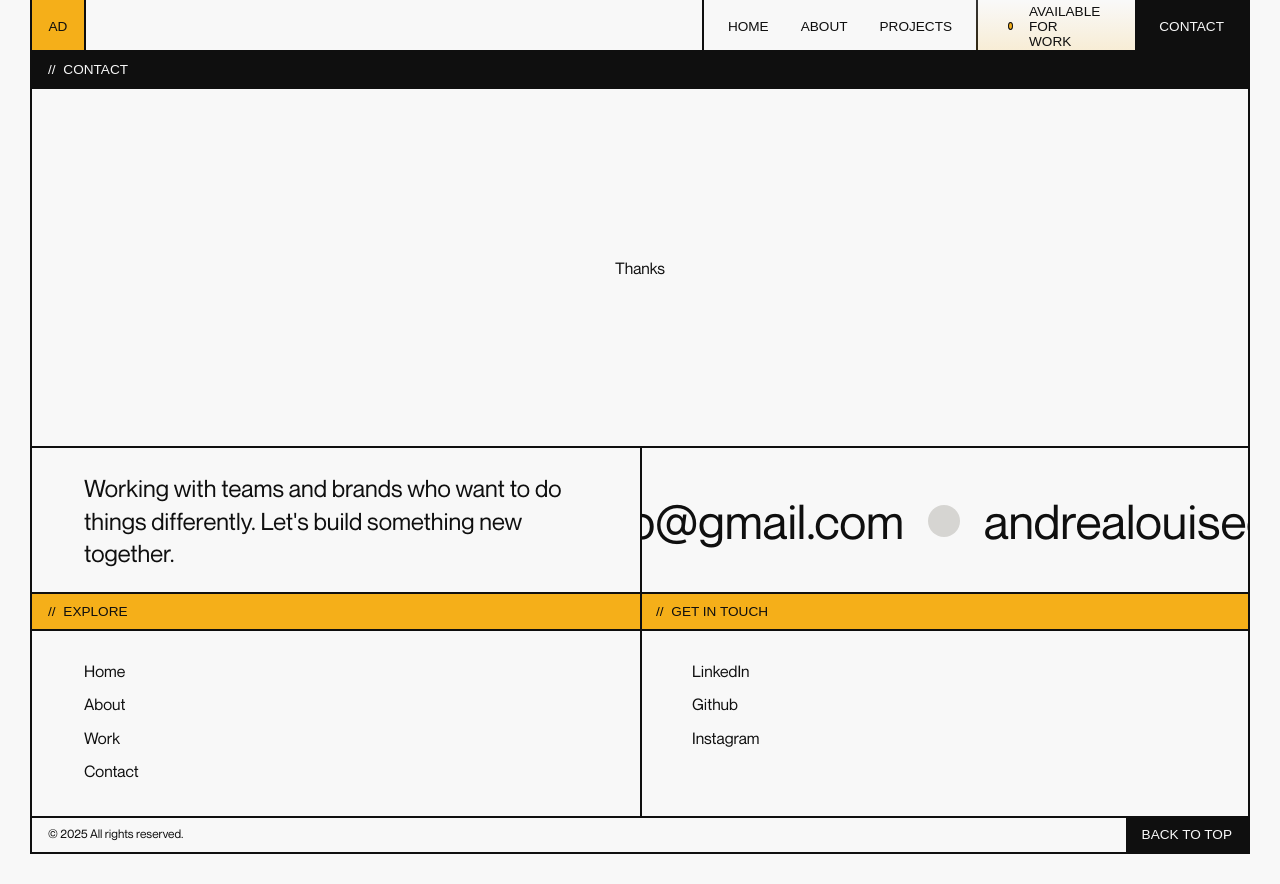
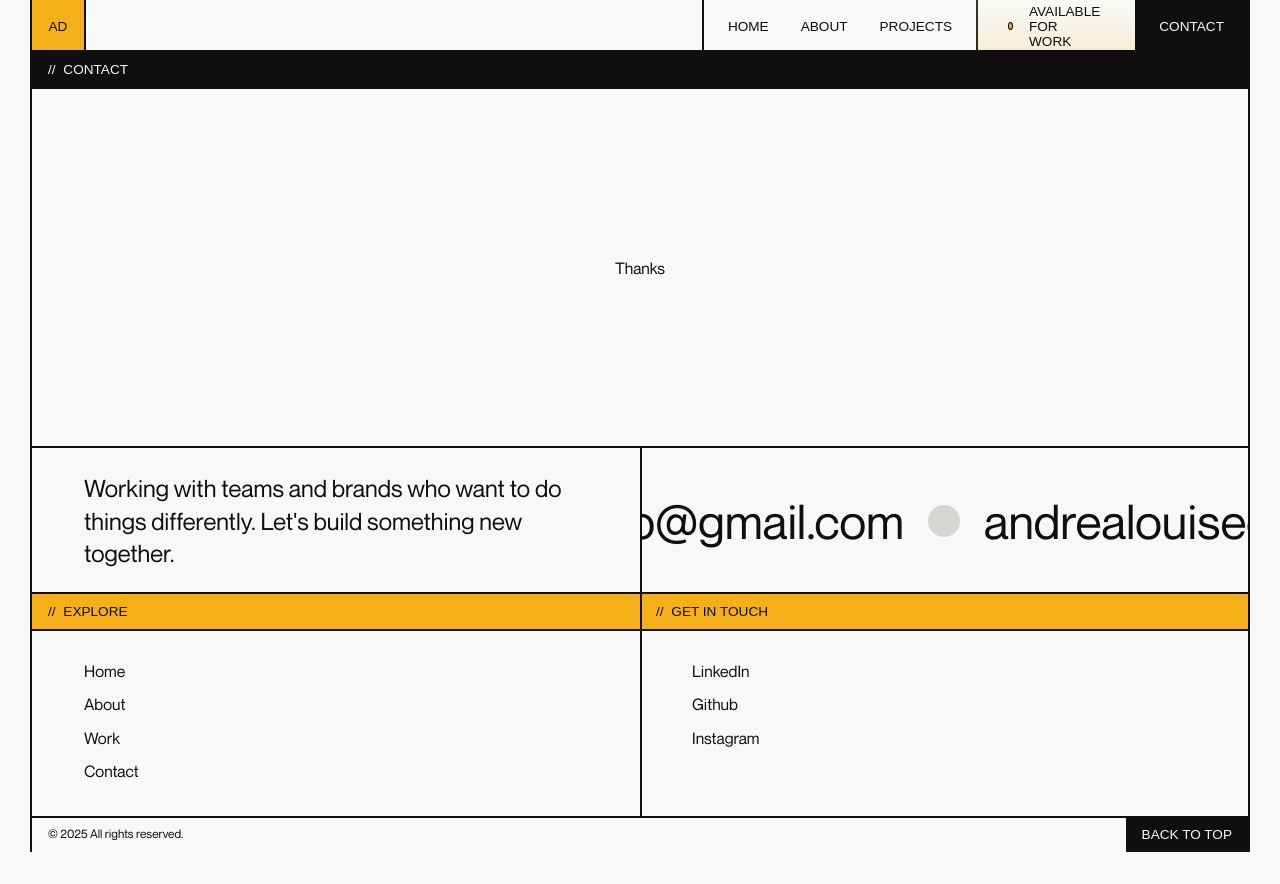
Before and after one commit to andreadayo/portfolio-2025, a Next.js app: page / in a window 1280 px wide. After the commit the page ends 852 px from the top, so only its background shows below. Built offline with nearby package versions, Linux system fonts and the light colour scheme; a web font is replaced by a local one.

Commit message:
refactor(paddingwrapper): combine padding wrapper into one style

```diff
--- a/src/components/Footer/index.tsx
+++ b/src/components/Footer/index.tsx
@@ -1,6 +1,6 @@
 "use client";
 
-import { MainPaddingWrapper } from "@components/PaddingWrapper/styles";
+import { PaddingWrapper } from "@components/PaddingWrapper/styles";
 import { Divider } from "@components/Divider";
 import {
   FooterContainer,
@@ -23,7 +23,7 @@ import {
 
 export default function Footer() {
   return (
-    <MainPaddingWrapper>
+    <PaddingWrapper>
       <FooterContainer>
         <Divider type="black">Contact</Divider>
 
@@ -79,6 +79,6 @@ export default function Footer() {
           </Button>
         </CopyrightContainer>
       </FooterContainer>
-    </MainPaddingWrapper>
+    </PaddingWrapper>
   );
 }
--- a/src/components/Header/index.tsx
+++ b/src/components/Header/index.tsx
@@ -1,6 +1,6 @@
 "use client";
 
-import { SidePaddingWrapper } from "@components/PaddingWrapper/styles";
+import { PaddingWrapper } from "@components/PaddingWrapper/styles";
 import {
   HeaderContainer,
   Logo,
@@ -14,7 +14,7 @@ import {
 
 export default function Header() {
   return (
-    <SidePaddingWrapper>
+    <PaddingWrapper>
       <HeaderContainer>
         {/* Left */}
         <Logo>
@@ -37,6 +37,6 @@ export default function Header() {
           </Button>
         </RightContainer>
       </HeaderContainer>
-    </SidePaddingWrapper>
+    </PaddingWrapper>
   );
 }
--- a/src/components/PaddingWrapper/styles.tsx
+++ b/src/components/PaddingWrapper/styles.tsx
@@ -2,12 +2,7 @@
 
 import styled from "styled-components";
 
-export const SidePaddingWrapper = styled.div`
+export const PaddingWrapper = styled.div`
   width: 100%;
   padding: 0 2rem;
 `;
-
-export const MainPaddingWrapper = styled.div`
-  width: 100%;
-  padding: 0 2rem 2rem;
-`;
```
